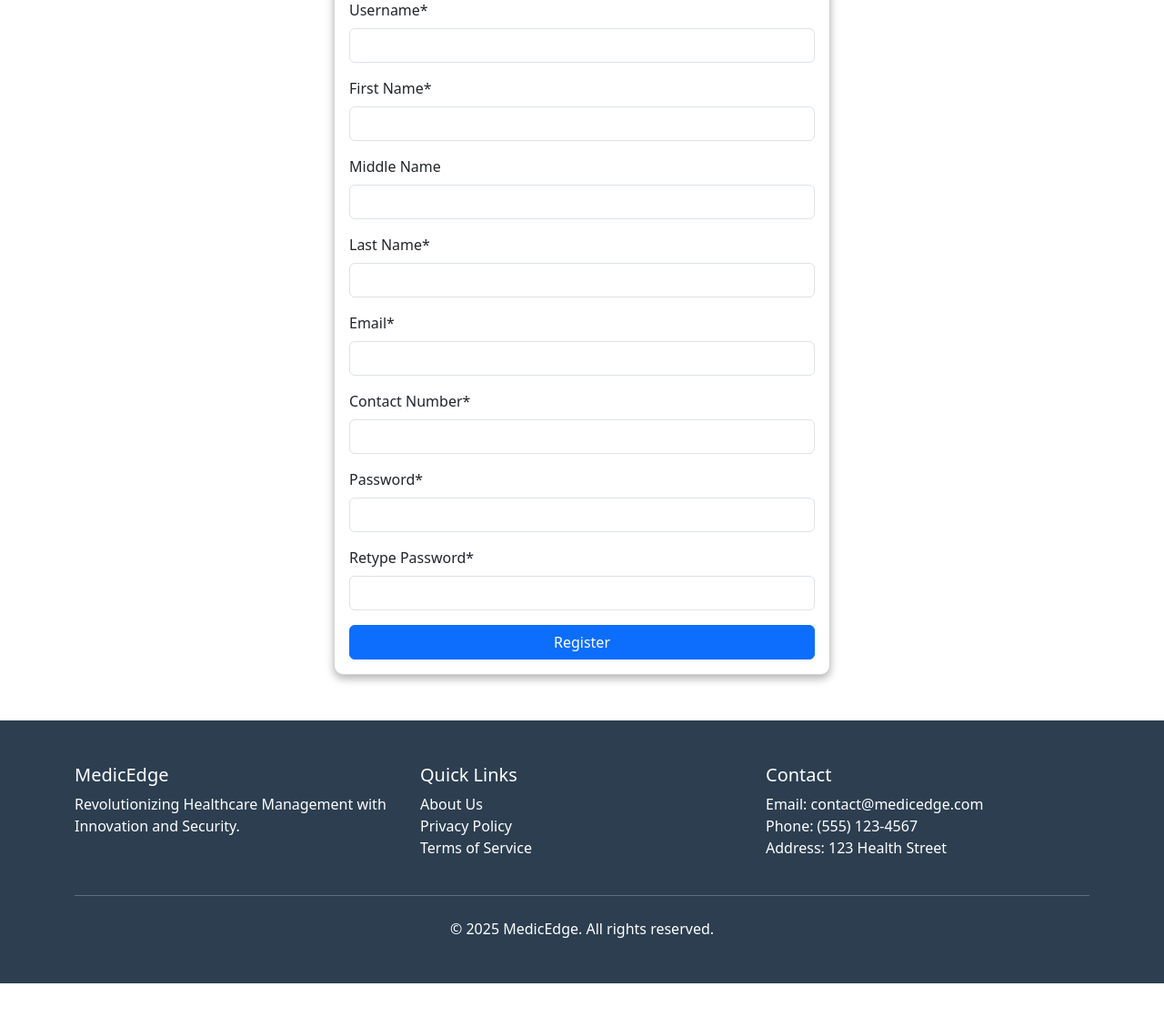
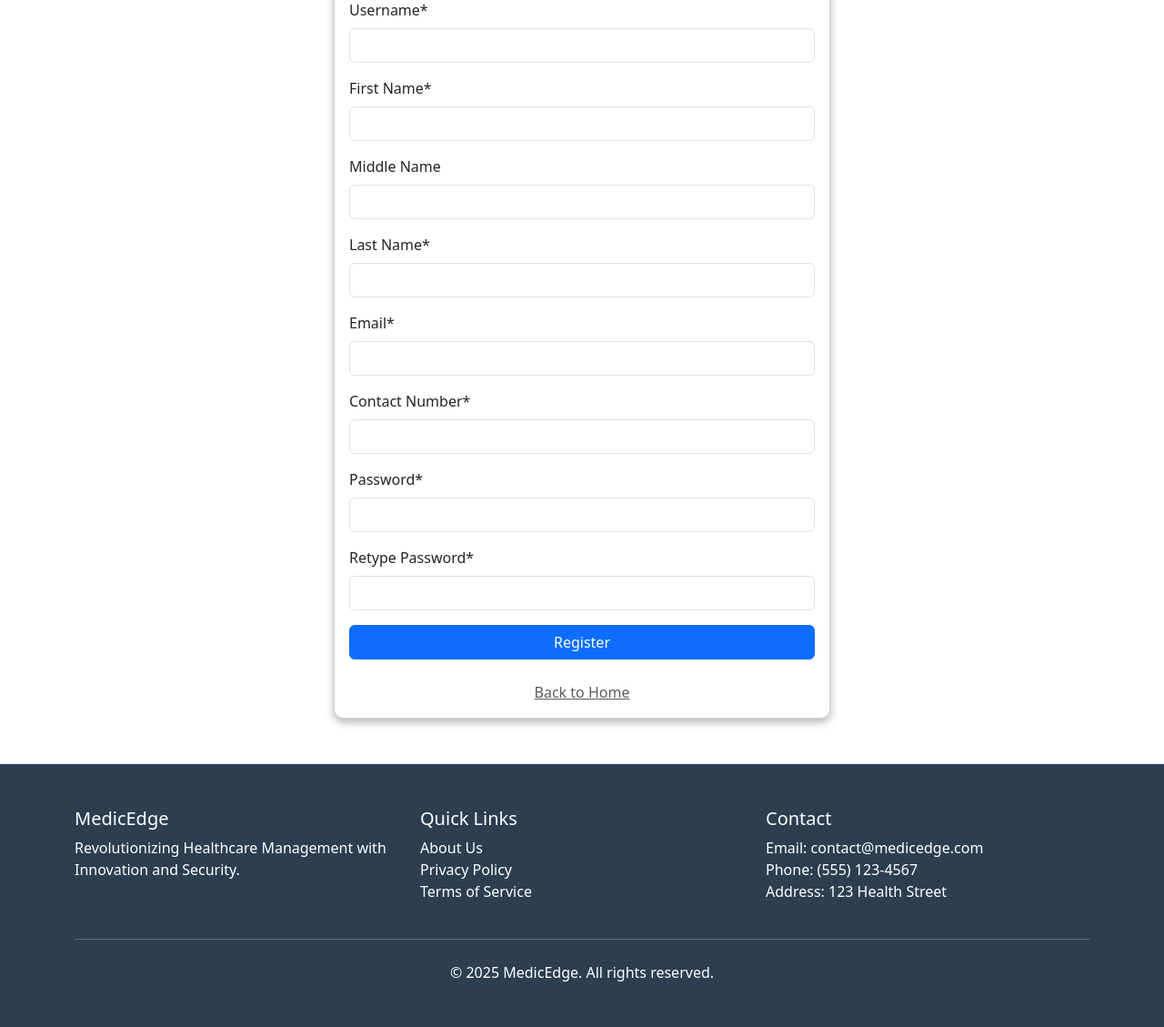
Before and after one commit to ivon-dev/MedicEdge, a PHP site: page /pages/auth/register_as_admin.php in a window 1280 px wide. Shown: the part 286-1415 px from the top of the page at 91% size. Before the commit the page ends 1367 px from the top, so only its background shows below. Run offline with PHP 8.4, Linux system fonts and the light colour scheme; data comes from the database, SQL or seed files in the repository; some libraries are stand-ins or nearby versions.

Commit message:
Added hyperlink to go back to homepage

```diff
--- a/WEBAPP/pages/auth/login.php
+++ b/WEBAPP/pages/auth/login.php
@@ -63,6 +63,8 @@
                             </div>
                             <div class="text-center">
                                 <a href="#" id="forgotPassword" class="text-muted">Forgot Password?</a>
+                                <br>
+                                <a href="/" class="text-muted">Back to Home</a>
                             </div>
                         </form>
                     </div>
--- a/WEBAPP/pages/auth/register_as_admin.php
+++ b/WEBAPP/pages/auth/register_as_admin.php
@@ -101,6 +101,10 @@
                             <div class="d-grid">
                                 <button type="submit" class="btn btn-primary">Register</button>
                             </div>
+                            <div class="text-center">
+                                <br>
+                                <a href="/" class="text-muted">Back to Home</a>
+                            </div>
                         </form>
                     </div>
                 </div>
```
